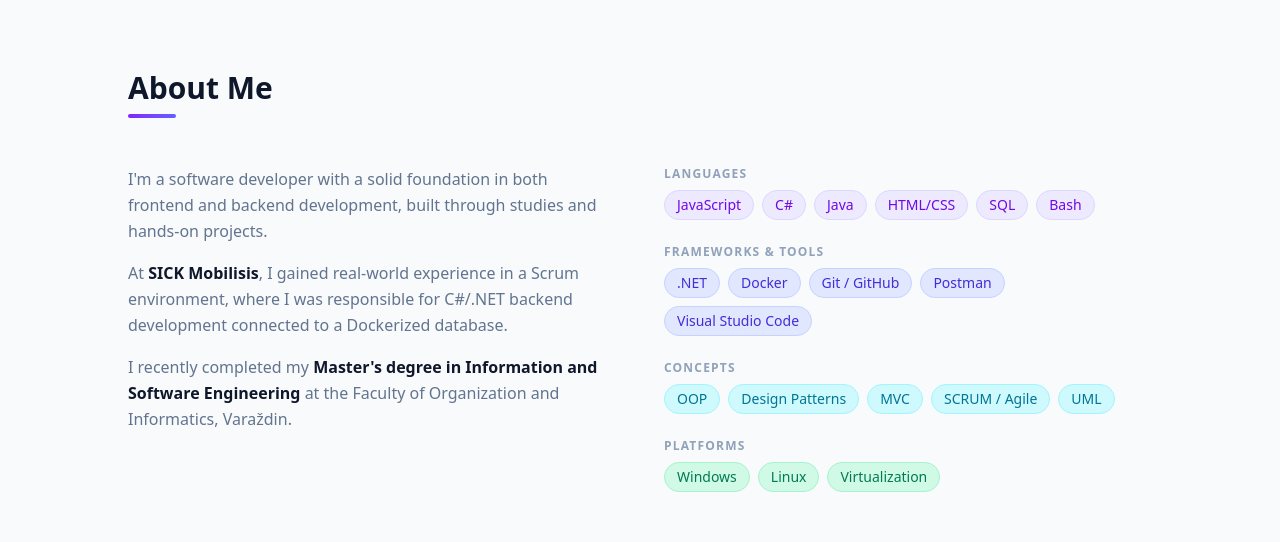
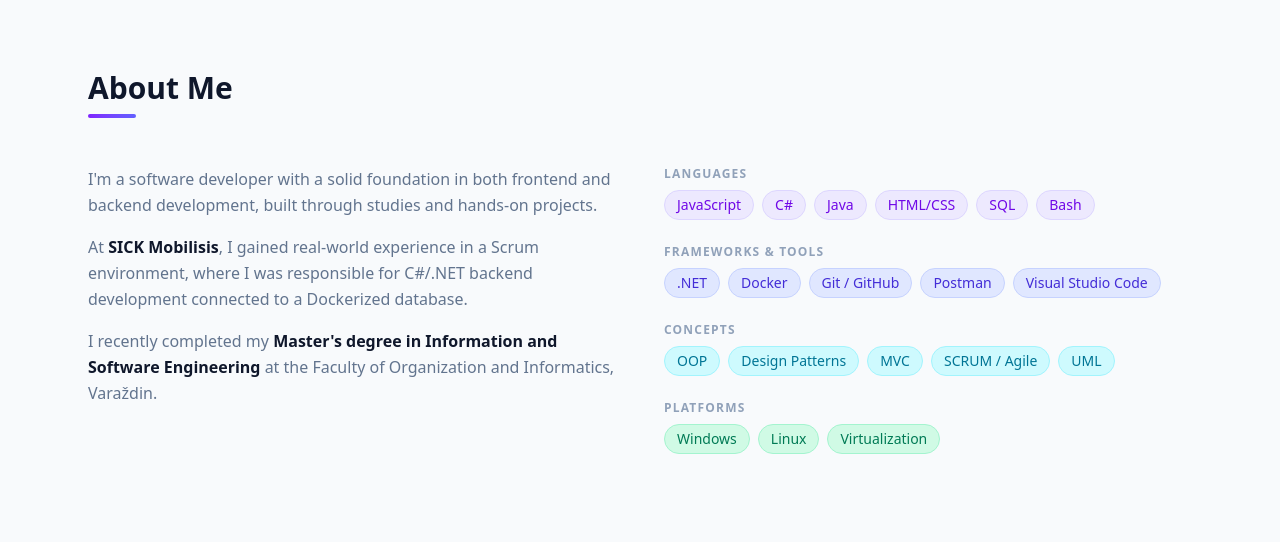
Before and after one commit to RusakRule1/Portfolio, a Next.js app: page / in a window 1280 px wide. Shown: the part 826-1368 px from the top of the page. Built offline with nearby package versions, Linux system fonts and the light colour scheme; no server answers.

Commit message:
refactor: use Container and SectionHeading in About

```diff
--- a/components/About.tsx
+++ b/components/About.tsx
@@ -1,6 +1,8 @@
 "use client";
 
 import { motion } from "framer-motion";
+import Container from "@/components/Container";
+import SectionHeading from "@/components/SectionHeading";
 
 const SKILLS = [
   {
@@ -31,8 +33,8 @@ const SKILLS = [
 
 export default function About() {
   return (
-    <section id="about" className="py-24 px-6 bg-slate-50 dark:bg-[#0d0d0d]">
-      <div className="max-w-5xl mx-auto">
+    <section id="about" className="py-24 bg-slate-50 dark:bg-[#0d0d0d]">
+      <Container>
         <SectionHeading title="About Me" />
 
         <div className="mt-12 grid md:grid-cols-2 gap-12">
@@ -92,18 +94,7 @@ export default function About() {
             ))}
           </motion.div>
         </div>
-      </div>
+      </Container>
     </section>
   );
 }
-
-function SectionHeading({ title }: { title: string }) {
-  return (
-    <div>
-      <h2 className="text-3xl font-bold text-slate-900 dark:text-white">
-        {title}
-      </h2>
-      <div className="mt-2 h-1 w-12 bg-gradient-to-r from-violet-600 to-indigo-500 rounded" />
-    </div>
-  );
-}
```
